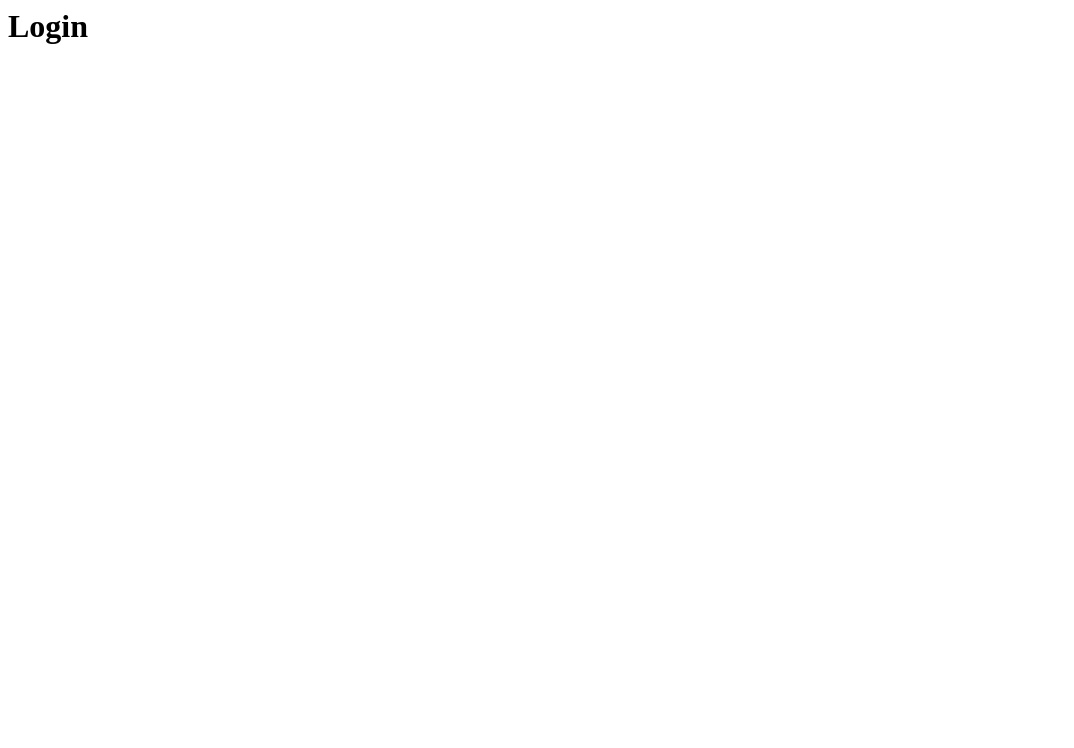
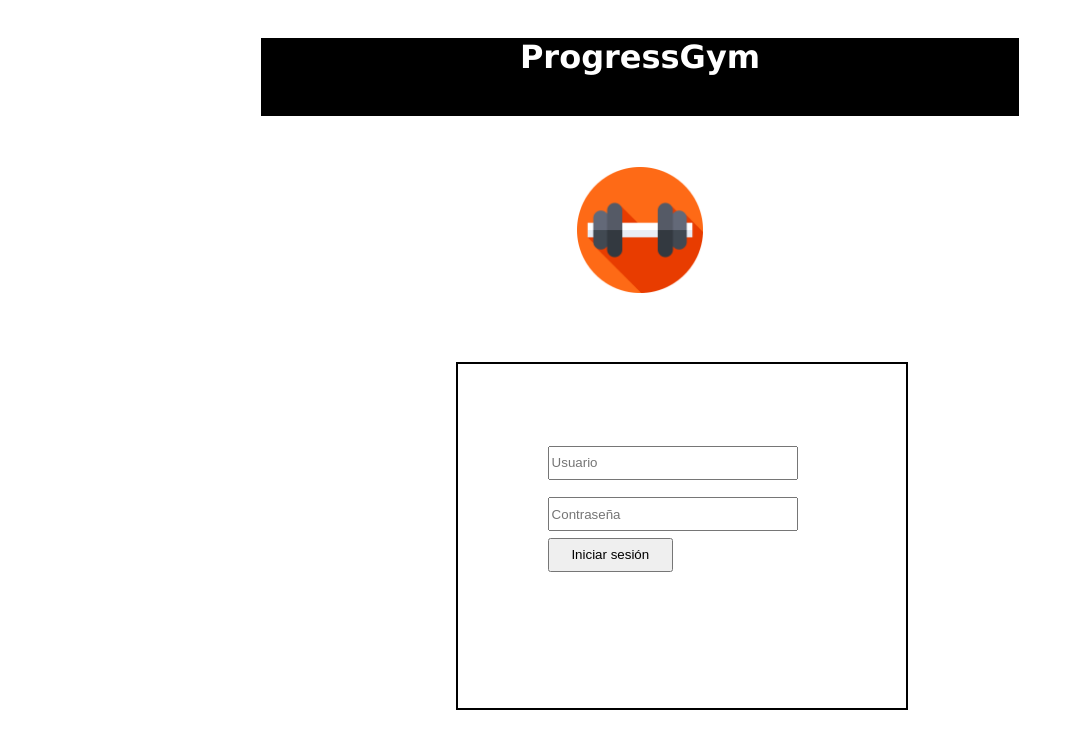
Before and after one commit to cbvargas/ProgressGym, a plain HTML site: page Login.html in a window 1280 px wide. Shown: the whole page, without its empty margins (0-1074 px from the left). Drawn offline with Linux system fonts and the light colour scheme.

Commit message:
creación de stilos

```diff
--- a/Login.html
+++ b/Login.html
@@ -3,8 +3,23 @@
 		<title>
 		ProgressGym
 		</title>
+		<link rel="icon" href="./images/iconoPrincipal.png">
+		<link rel="stylesheet" href="./styles/login.css">
+		<meta charset="UTF-8">
 	</head>
 	<body>
-		<h1>Login</h1>
+		<div class="container-name-aplication">
+			<h3 id="text-name-aplication">ProgressGym</h3>
+		</div>
+		<div class="container-logo">
+			<img src="./images/iconoPrincipal.png" alt="logo" id="img-logo">
+		</div>
+		<div class="container-form">
+			<form action="#">
+				<input type="text" placeholder="Usuario" id="input-user">
+				<input tyoe="password" placeholder="Contraseña" id="input-password">
+				<button type="submit"> Iniciar sesión </button>
+			</form>
+		</div>
 	</body>
 </html>
--- /dev/null
+++ b/styles/login.css
@@ -0,0 +1,45 @@
+.container-name-aplication{
+    background-color: black;
+    width: 60%;
+    height: 10%;
+    margin-left: 20%;
+    margin-top: 3%;
+    text-align: center;
+}
+#text-name-aplication{
+    color: #FFFFFF;
+    font-family: Verdana;
+    font-size: 2rem;
+}
+#img-logo{
+    width: 100%;
+}
+
+.container-logo {
+    width: 10%;
+    height: 20%;
+    margin-left: 45%;
+    margin-top: 4%;
+}
+.container-form {
+    width: 28%;
+    height: 35%;
+    margin-left: 35%;
+    margin-top: 3%;
+    border: 2px solid;
+    position: absolute;
+    padding-left: 7%;
+    padding-top: 5%;
+}
+input {
+    width: 70%;
+    height: 12%;
+    margin-top: 5%;
+}
+
+button{
+    width: 35%;
+    height: 12%;
+    margin-top: 2%;
+    justify-content: center;
+}
```
Also changed, not shown: images/iconoPrincipal.png (added).
